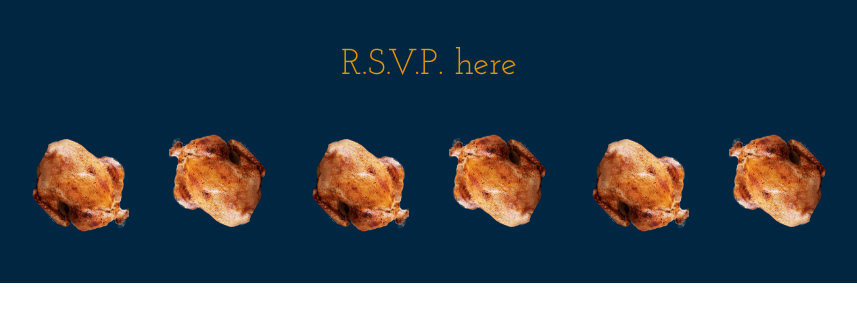
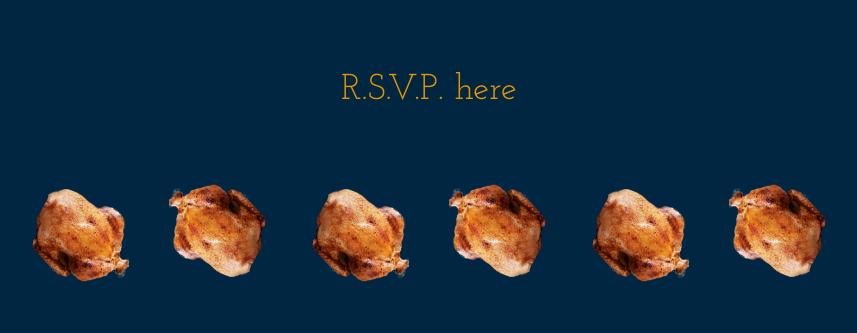
Before and after one commit to emily-plummer/friendsgiving, a plain HTML site: page index.html in a window 1280 px wide. Shown: the part 653-986 px from the top of the page, without its empty margins (211-1068 px from the left). Before the commit the page ends 936 px from the top, so only its background shows below. Drawn offline with Linux system fonts and the light colour scheme.

Commit message:
fix target size

```diff
--- a/index.css
+++ b/index.css
@@ -30,6 +30,8 @@ img {
   font-size: 36px;
   margin-top: 50px;
   text-decoration: none;
+  background-color: #002642;
+  padding: 25px;
 }
 
 .rsvp:hover {
```
